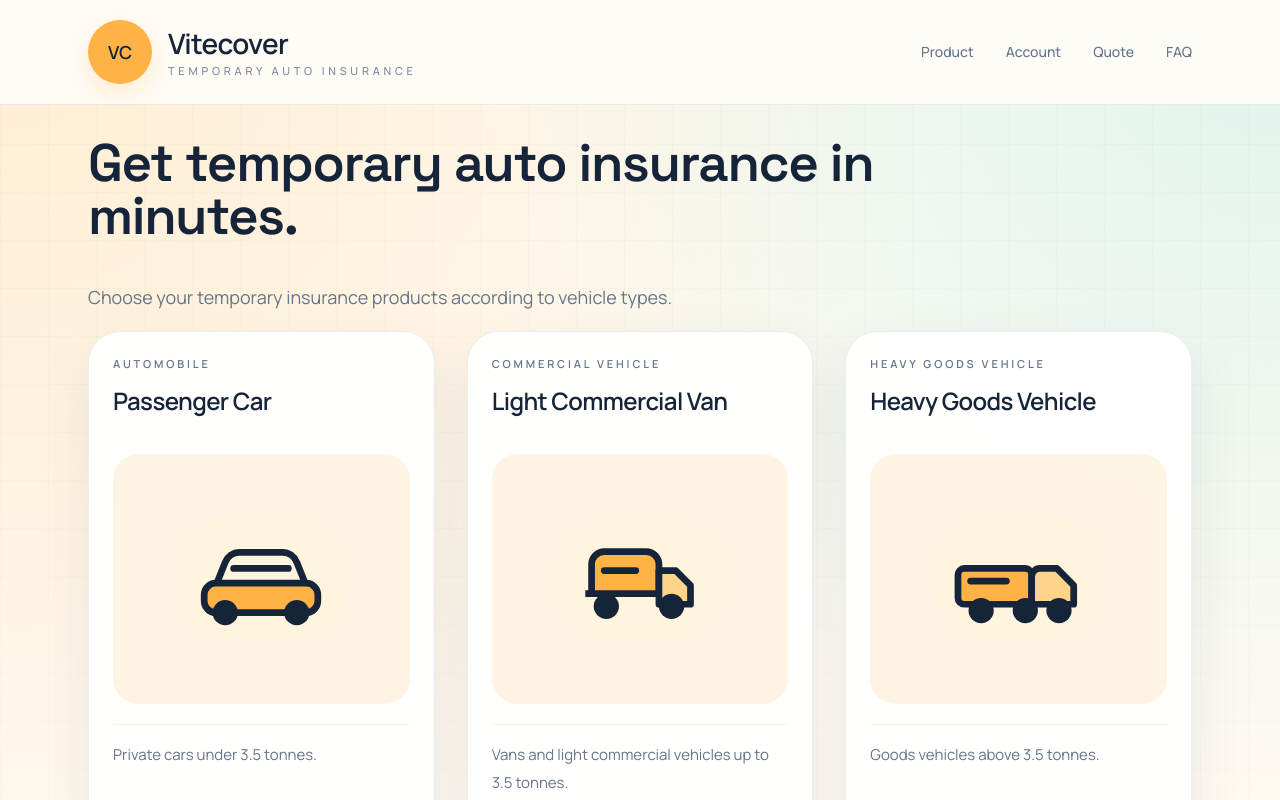
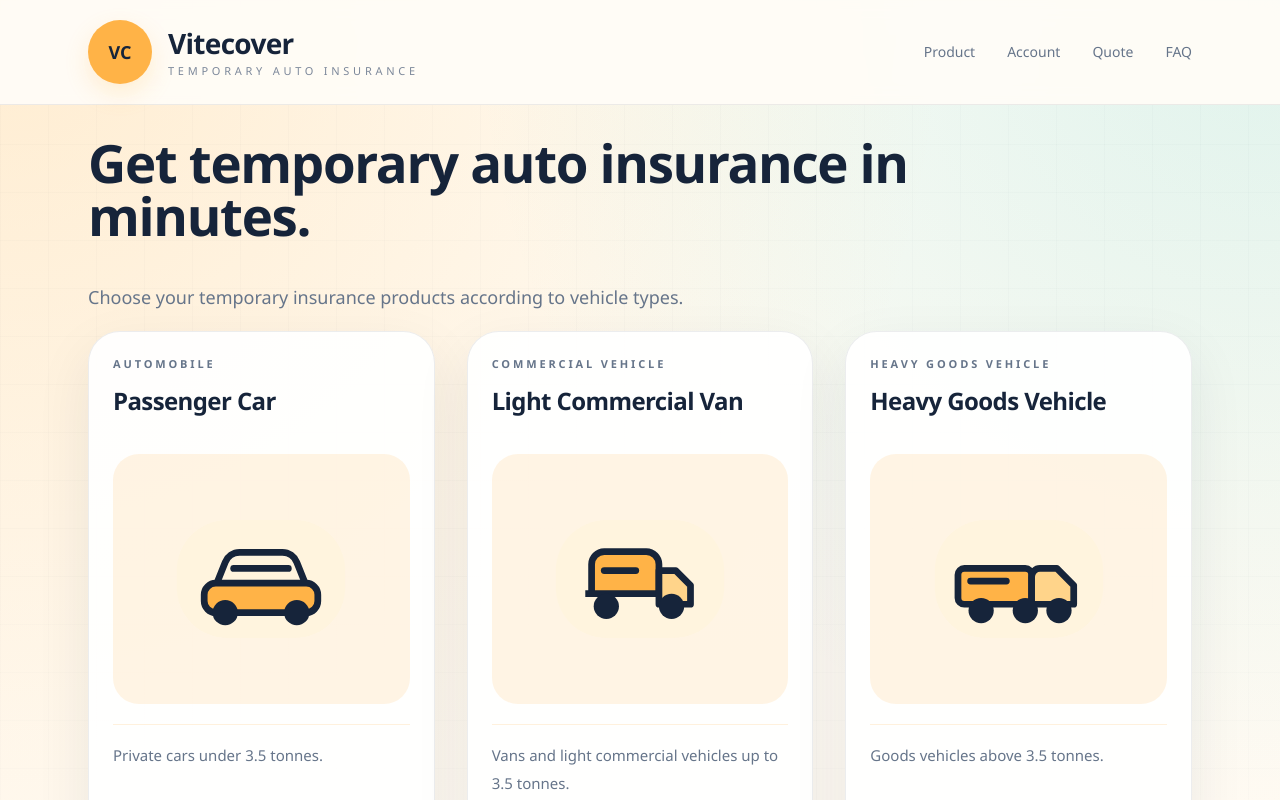
Before and after one commit to mx1322/VitecoverServer, a Next.js app in the folder frontend/: page / in a window 1280 px wide. Shown: the top 800 px of the page. Built offline with nearby package versions, Linux system fonts and the light colour scheme; no server answers.

Commit message:
fix(frontend): remove external font build dependency

```diff
--- a/frontend/src/app/globals.css
+++ b/frontend/src/app/globals.css
@@ -10,6 +10,8 @@
   --accent: #ffb347;
   --accent-2: #1fb7a6;
   --danger: #ea6f51;
+  --font-body: Manrope, Avenir Next, Avenir, Segoe UI, Helvetica Neue, Arial, sans-serif;
+  --font-display: Space Grotesk, Manrope, Avenir Next, Avenir, Segoe UI, Helvetica Neue, Arial, sans-serif;
 }
 
 * {
--- a/frontend/src/app/layout.tsx
+++ b/frontend/src/app/layout.tsx
@@ -1,20 +1,8 @@
 import type { Metadata } from "next";
-import { Manrope, Space_Grotesk } from "next/font/google";
-
 import { SiteHeader } from "@/components/site-header";
 import { siteConfig } from "@/lib/site";
 
 import "./globals.css";
-
-const bodyFont = Manrope({
-  subsets: ["latin"],
-  variable: "--font-body",
-});
-
-const displayFont = Space_Grotesk({
-  subsets: ["latin"],
-  variable: "--font-display",
-});
 
 export const metadata: Metadata = {
   title: `${siteConfig.name} | Temporary Motor Insurance`,
@@ -28,7 +16,7 @@ export default function RootLayout({
 }>) {
   return (
     <html lang="en">
-      <body className={`${bodyFont.variable} ${displayFont.variable}`}>
+      <body>
         <div className="page-shell">
           <SiteHeader />
           {children}
```
